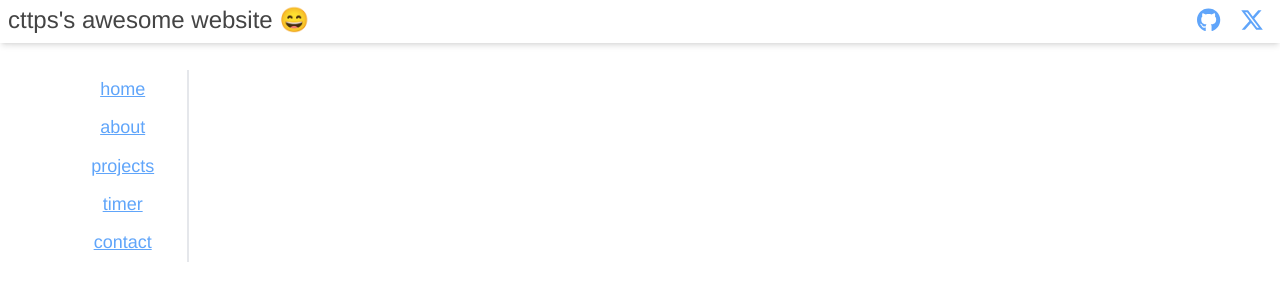
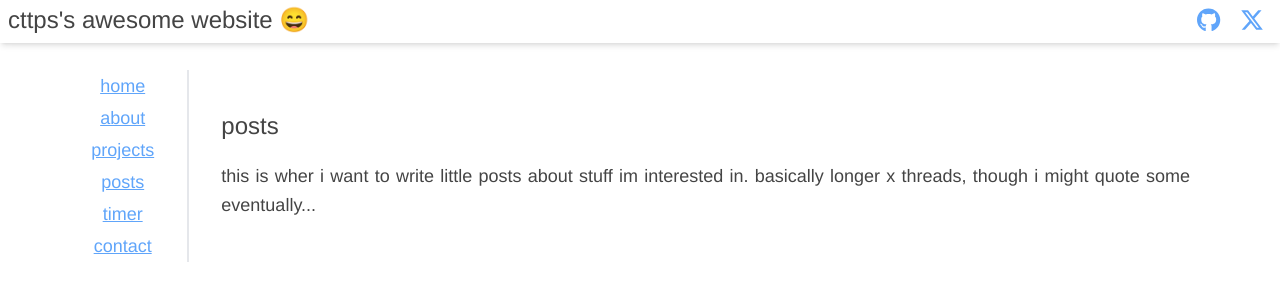
Before and after one commit to cttps/personalwebsite, a React (Create React App) app in the folder web/: page /posts in a window 1280 px wide. Shown: the top 300 px of the page. Built offline with nearby package versions, Linux system fonts and the light colour scheme.

Commit message:
Posts page added and UI/UX improvement on projects page.

```diff
--- a/web/src/App.tsx
+++ b/web/src/App.tsx
@@ -5,6 +5,7 @@ import About from './pages/About';
 import Projects from './pages/Projects';
 import OmTimer from "./pages/OminousTimer"
 import Contact from './pages/Contact';
+import Posts from './pages/Posts';
 import Sidebar from './components/Sidebar';
 import Topbar from './components/Topbar'
 
@@ -22,6 +23,7 @@ function App() {
                 <Route path="/" element={ <Home/> } />
                 <Route path="/about" element={ <About/> } />
                 <Route path="/projects" element={ <Projects/> } />
+                <Route path="/posts" element={ <Posts/> } />
                 <Route path="/contact" element={ <Contact/> } />
                 <Route path="/omTimer" element={ <OmTimer/> } />
 
--- a/web/src/components/Sidebar.tsx
+++ b/web/src/components/Sidebar.tsx
@@ -7,6 +7,7 @@ export default function Sidebar() {
             <Link to="/">home</Link>
             <Link to="/about">about</Link>
             <Link to="/projects">projects</Link>
+            <Link to="/posts">posts</Link>
             <Link to="/omTimer">timer</Link>
             <Link to="/contact">contact</Link>
         </div>
--- /dev/null
+++ b/web/src/pages/Posts.tsx
@@ -0,0 +1,11 @@
+
+export default function Posts() {
+    return (
+        <div className="p-8 text-justify grid grid-cols-1 gap-3">
+            <h1 className='text-2xl my-2'>posts</h1>
+            <p className='text-justify'>
+                this is wher i want to write little posts about stuff im interested in. basically longer x threads, though i might quote some eventually...
+            </p>
+        </div>
+    );
+  }
--- a/web/src/pages/Projects.tsx
+++ b/web/src/pages/Projects.tsx
@@ -31,7 +31,7 @@ export default function Projects() {
                                 Overall great experience
                             </p>
                         </div>
-                        <div className="grid place-items-center grid-cols-2 w-full text-center">
+                        <div className="grid place-items-center grid-cols-2 w-full text-center mt-2">
                             <a className="px-3 py-1 bg-blue-50 rounded-xl shadow" href="https://github.com/mxpph/quickdraw-vs"> github </a>
                             <a className="px-3 py-1 bg-blue-50 rounded-xl shadow">link</a>
                         </div>
```
Also changed, not shown: 2 other files (tests, documents, lock files or other folders).
